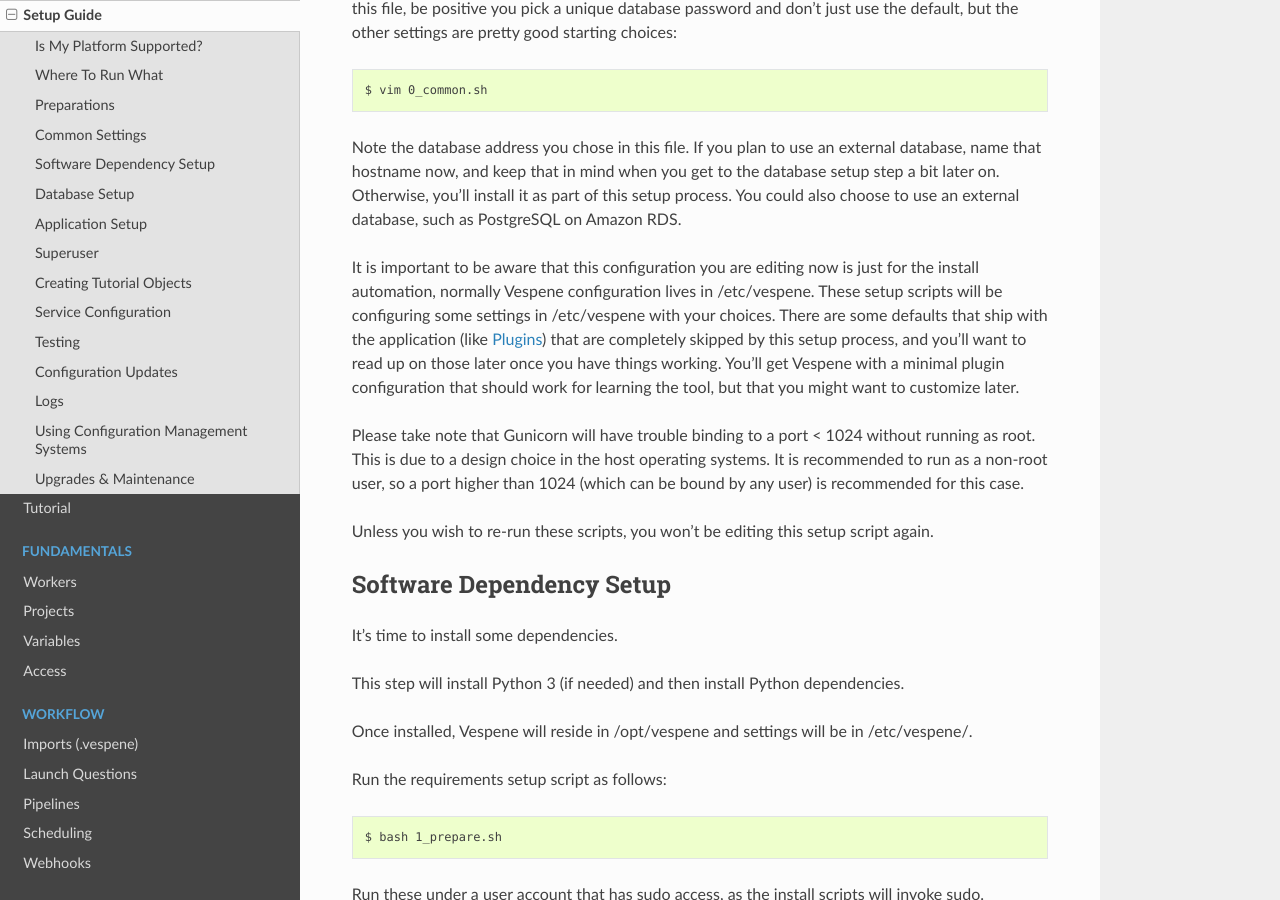
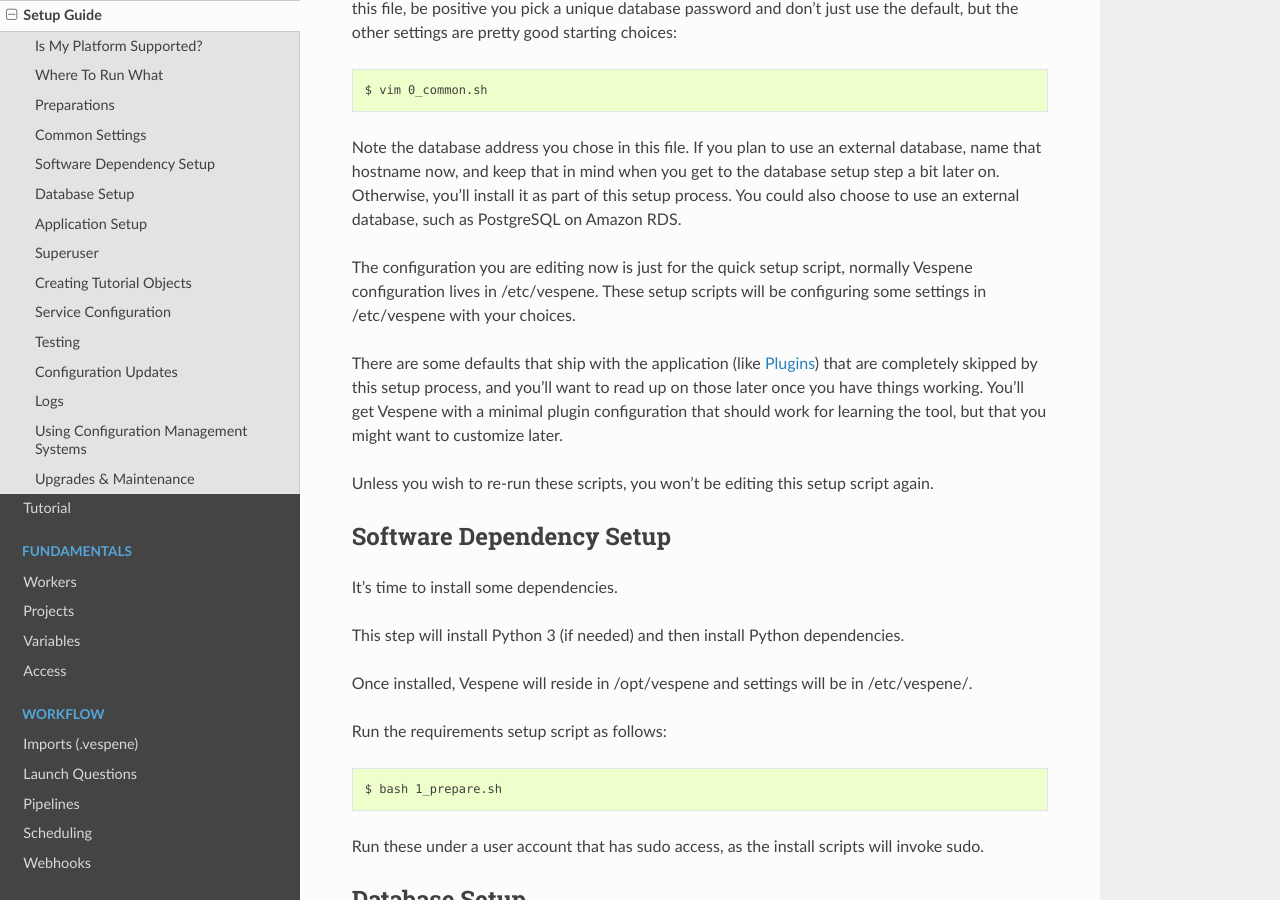
Before and after one commit to vespene-io/_old_vespene, a Sphinx documentation site: the page built from docs/source/setup.rst, in a window 1280 px wide and 900 px high, scrolled down 2764 px. Built offline with Sphinx 7.4.7 and the Read the Docs theme 2.0.0, drawn with Linux system fonts in a browser that asks for light colours.

Commit message:
Move comment into setup

```diff
--- a/docs/source/setup.rst
+++ b/docs/source/setup.rst
@@ -117,15 +117,13 @@
 Otherwise, you'll install it as part of this setup process. You could also choose to use an external database,
 such as PostgreSQL on Amazon RDS.
 
-It is important to be aware that this configuration you are editing now is just for the install automation, normally Vespene configuration
+The configuration you are editing now is just for the quick setup script, normally Vespene configuration
 lives in /etc/vespene. These setup scripts will be configuring some settings in /etc/vespene
-with your choices. There are some defaults that ship with the application (like :ref:`plugins`) that are completely skipped by this
+with your choices.
+
+There are some defaults that ship with the application (like :ref:`plugins`) that are completely skipped by this
 setup process, and you'll want to read up on those later once you have things working. You'll get Vespene with a minimal plugin
 configuration that should work for learning the tool, but that you might want to customize later.
-
-Please take note that Gunicorn will have trouble binding to a port < 1024 without running as root.  This is due to a design choice in the
-host operating systems.  It is recommended to run as a non-root user, so a port higher than 1024 (which can be bound by any user) is
-recommended for this case.
 
 Unless you wish to re-run these scripts, you won't be editing this setup script again.
 
```
Also changed, not shown: 1 other file.
